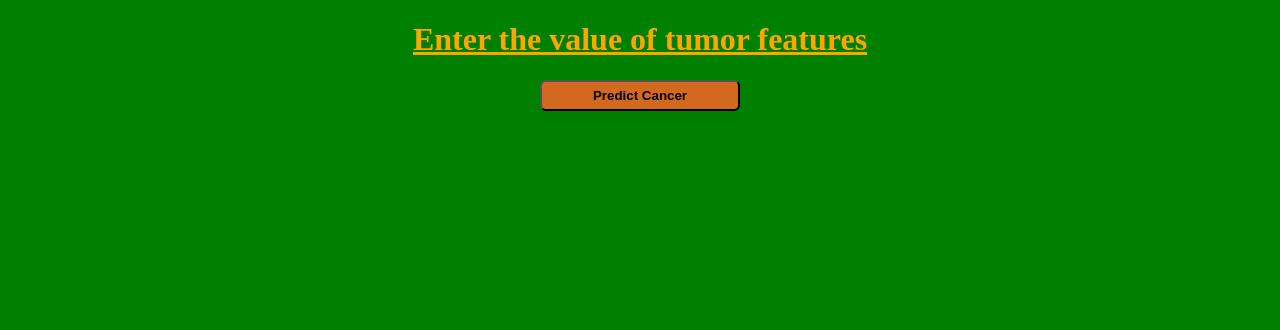
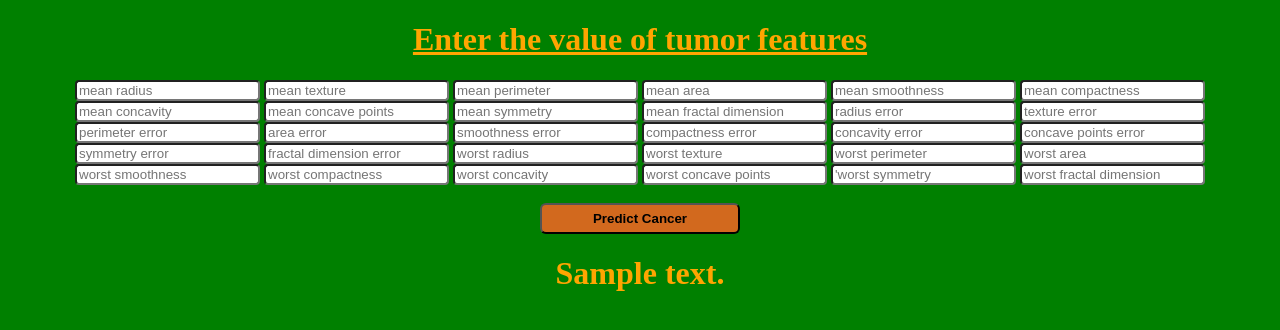
Before and after one commit to Jyoti666/Breast_Cancer_Detection, a Flask app: template templates/index.html in a window 1280 px wide. Shown: the top 330 px of the page. Run offline with Flask 2, Linux system fonts and the light colour scheme; the template is opened without the code that fills it: most values are stand-ins (such as "Sample title", 1, 10 or a date in 2020).

Commit message:
Create index.html

```diff
--- a/templates/index.html
+++ b/templates/index.html
@@ -46,7 +46,42 @@
     <form action="{{ url_for('predict')}}"method="post">
         <h1 style="color:#FFA500 "><u>Enter the value of tumor features</u></h1>
 
-
+    	<input type="text" name="mean_radius" placeholder="mean radius" style="border-radius: 4px" required="required" />
+        <input type="text" name="mean_texture" placeholder="mean texture" style="border-radius: 4px" required="required" />
+		<input type="text" name="mean_perimeter" placeholder="mean perimeter" style="border-radius: 4px" required="required" />
+		<input type="text" name="mean_area" placeholder="mean area" style="border-radius: 4px" required="required" />
+        <input type="text" name="mean_smoothness" placeholder="mean smoothness" style="border-radius: 4px" required="required" />
+		<input type="text" name="mean_compactness" placeholder="mean compactness" style="border-radius: 4px" required="required" />
+		<br>
+    	<input type="text" name="mean_concavity" placeholder="mean concavity" style="border-radius: 4px" required="required" />
+        <input type="text" name="mean_concave_points" placeholder="mean concave points" style="border-radius: 4px" required="required" />
+		<input type="text" name="mean_symmetry" placeholder="mean symmetry" style="border-radius: 4px" required="required" />
+    	<input type="text" name="mean_fractal_dimension" placeholder="mean fractal dimension" style="border-radius: 4px" required="required" />
+        <input type="text" name="radius_error" placeholder="radius error" style="border-radius: 4px" required="required" />
+		<input type="text" name="texture_error" placeholder="texture error" style="border-radius: 4px" required="required" />
+		<br>
+    	<input type="text" name="perimeter_error" placeholder="perimeter error" style="border-radius: 4px" required="required" />
+        <input type="text" name="area_error" placeholder="area error " style="border-radius: 4px" required="required" />
+		<input type="text" name="smoothness_error" placeholder="smoothness error" style="border-radius: 4px" required="required" />
+    	<input type="text" name="compactness_error" placeholder="compactness error" style="border-radius: 4px" required="required" />
+        <input type="text" name="concavity_error" placeholder="concavity error" style="border-radius: 4px" required="required" />
+		<input type="text" name="concave_points_error" placeholder="concave points error" style="border-radius: 4px" required="required" />
+    	<br>
+    	<input type="text" name="symmetry_error" placeholder="symmetry error" style="border-radius: 4px" required="required" />
+        <input type="text" name="fractal_dimension_error" placeholder="fractal dimension error" style="border-radius: 4px" required="required" />
+		<input type="text" name="worst_radius" placeholder="worst radius" style="border-radius: 4px" required="required" />
+    	<input type="text" name="worst_texture" placeholder="worst texture" style="border-radius: 4px" required="required" />
+        <input type="text" name="worst_perimeter" placeholder="worst perimeter" style="border-radius: 4px" required="required" />
+		<input type="text" name="worst_area" placeholder="worst area" style="border-radius: 4px" required="required" />
+		<br>
+    	<input type="text" name="worst_smoothness" placeholder="worst smoothness" style="border-radius: 4px" required="required" />
+        <input type="text" name="worst_compactness" placeholder="worst compactness" style="border-radius: 4px" required="required" />
+		<input type="text" name="worst_concavity" placeholder="worst concavity" style="border-radius: 4px" required="required" />
+    	<input type="text" name="worst_concave_points" placeholder="worst concave points" style="border-radius: 4px" required="required" />
+        <input type="text" name="worst_symmetry" placeholder="'worst symmetry" style="border-radius: 4px" required="required" />
+		<input type="text" name="worst_fractal_dimension" placeholder="worst fractal dimension" style="border-radius: 4px" required="required" />
+        <br>
+        <br>
 
         <!-- Show button -->
         <div class="button_cont" align="center">
@@ -56,6 +91,12 @@
     </form>
     </center>
 
+   <!-- Show predicted output using ML model -->
+   <div>
+       <center>
+   <h1 style="color:#FFA500 ">{{ prediction_text }}</h1>
+       </center>
+   </div>
 
  </div>
 
```
